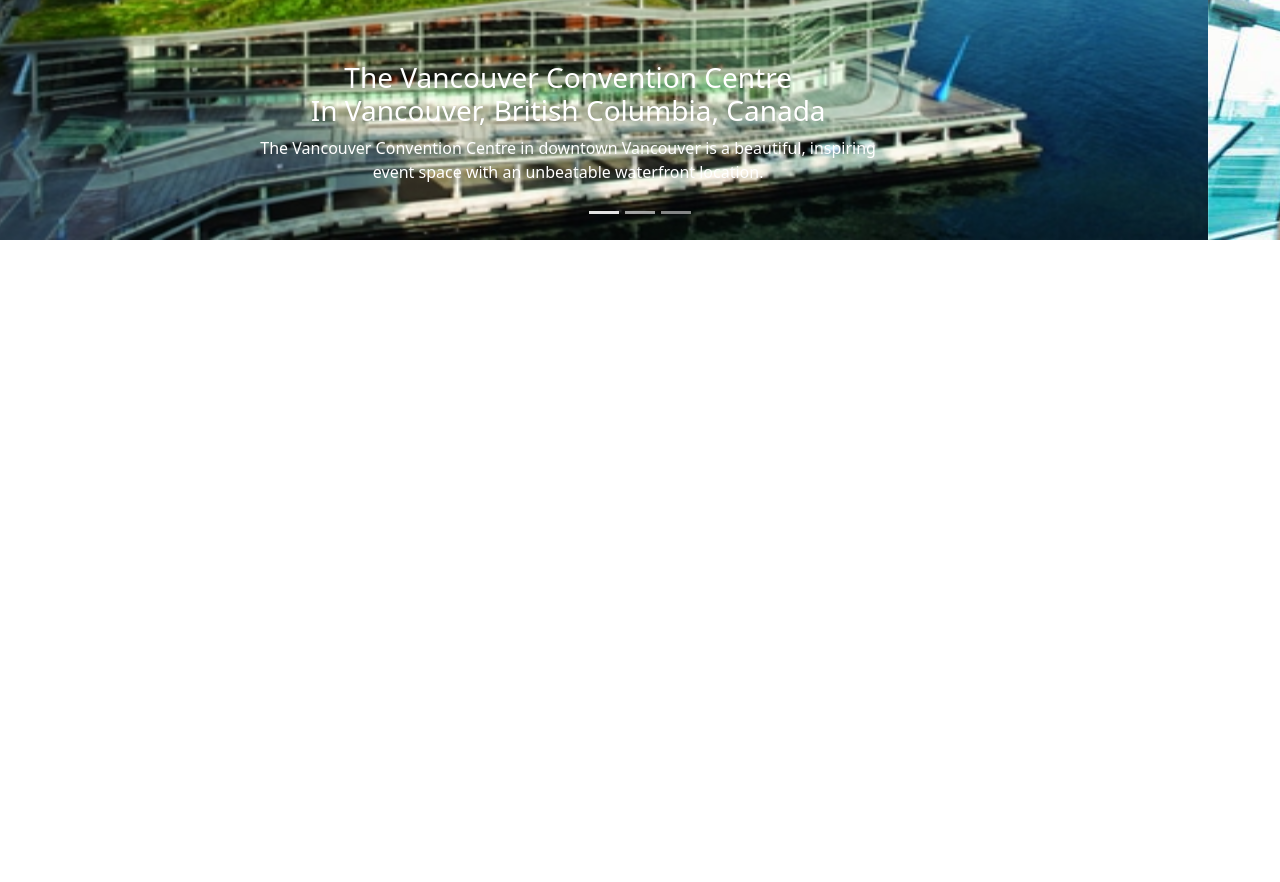
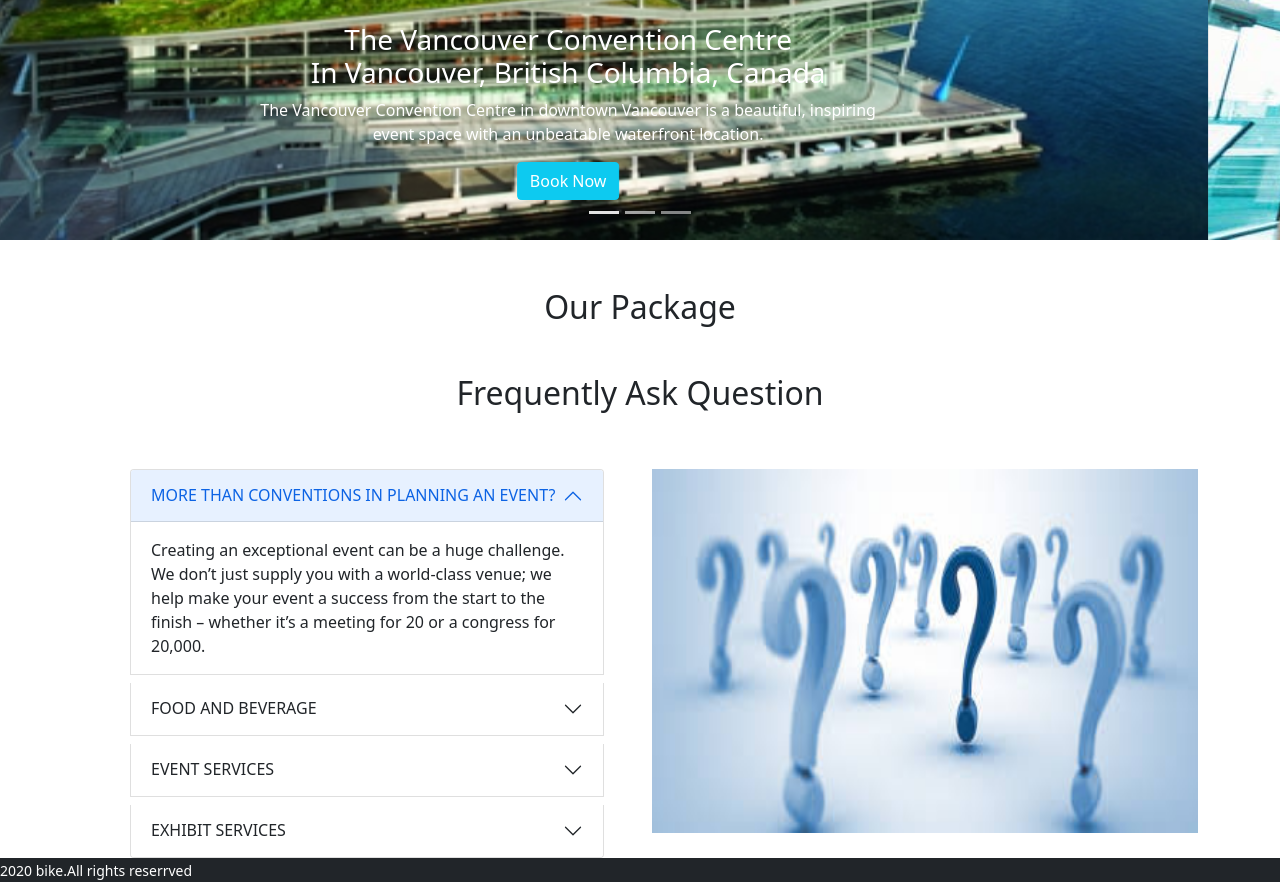
Before and after one commit to nosianuri/convention-center, a plain HTML site: page index.html in a window 1280 px wide. Shown: the part 400-1282 px from the top of the page. Before the commit the page ends 800 px from the top, so only its background shows below. Drawn offline with nearby package versions, Linux system fonts and the light colour scheme.

Commit message:
question

```diff
--- a/index.html
+++ b/index.html
@@ -41,7 +41,7 @@
           </nav>
        </section>
        <section>
-        <div id="carouselExampleCaptions" class="carousel slide" data-bs-ride="carousel">
+        <div id="carouselExampleCaptions" class="carousel slide bg-secondary" data-bs-ride="carousel">
             <div class="carousel-indicators">
               <button type="button" data-bs-target="#carouselExampleCaptions" data-bs-slide-to="0" class="active" aria-current="true" aria-label="Slide 1"></button>
               <button type="button" data-bs-target="#carouselExampleCaptions" data-bs-slide-to="1" aria-label="Slide 2"></button>
@@ -53,23 +53,34 @@
                 <div class="carousel-caption d-none d-md-block">
                   <h3>The Vancouver Convention Centre <br> In Vancouver, British Columbia, Canada</h3>
                   <p>The Vancouver Convention Centre in downtown Vancouver is a beautiful, inspiring <br> event space with an unbeatable waterfront location.</p>
+                  <div>
+                    <button class="btn btn-info text-white">Book Now</button>
+                 </div>
                 </div>
               </div>
               <div class="carousel-item">
                 <img  width="1440px" height="584px" src="images/convention-center-2.jpg" class="d-block w-100" alt="...">
                 <div class="carousel-caption d-none d-md-block">
-                  <h5>Second slide label</h5>
-                  <p>Some representative placeholder content for the second slide.</p>
-                </div>
+                    <h3>The Vancouver Convention Centre <br> In Vancouver, British Columbia, Canada</h3>
+                    <p>The Vancouver Convention Centre in downtown Vancouver is a beautiful, inspiring <br> event space with an unbeatable waterfront location.</p>
+                    <div>
+                      <button class="btn btn-info text-white">Book Now</button>
+                   </div>
+                  </div>
               </div>
               <div class="carousel-item">
                 <img width="1440px" height="584px" src="images/convention-center-4.jpg" class="d-block w-100" alt="...">
                 <div class="carousel-caption d-none d-md-block">
-                  <h5>Third slide label</h5>
-                  <p>Some representative placeholder content for the third slide.</p>
-                </div>
+                    <h3>The Vancouver Convention Centre <br> In Vancouver, British Columbia, Canada</h3>
+                    <p>The Vancouver Convention Centre in downtown Vancouver is a beautiful, inspiring <br> event space with an unbeatable waterfront location.</p>
+                    <div>
+                      <button class="btn btn-info text-white">Book Now</button>
+                   </div>
+                  </div>
               </div>
+
             </div>
+
             <button class="carousel-control-prev" type="button" data-bs-target="#carouselExampleCaptions" data-bs-slide="prev">
               <span class="carousel-control-prev-icon" aria-hidden="true"></span>
               <span class="visually-hidden">Previous</span>
@@ -81,6 +92,83 @@
           </div>
        </section>
     </header>
+    <main>
+        <!-- our package -->
+        <section class="container">
+            <div>
+                <h2 class="mt-5 d-flex justify-content-center">Our Package</h2>
+            </div>
+
+        </section>
+        <!-- frequently ask question -->
+        <section class="container">
+            <div class="mt-5 mb-5 d-flex justify-content-center">
+                <h2>
+                    Frequently Ask Question
+                </h2>
+            </div>
+            <div  class="d-flex justify-content-between">
+                <div class="accordion mx-5" id="accordionExample">
+                    <div class="accordion-item mb-2">
+                      <h2 class="accordion-header" id="headingOne">
+                        <button class="accordion-button" type="button" data-bs-toggle="collapse" data-bs-target="#collapseOne" aria-expanded="true" aria-controls="collapseOne">
+                            MORE THAN CONVENTIONS IN PLANNING AN EVENT?
+                        </button>
+                      </h2>
+                      <div id="collapseOne" class="accordion-collapse collapse show" aria-labelledby="headingOne" data-bs-parent="#accordionExample">
+                        <div class="accordion-body">
+                          Creating an exceptional event can be a huge challenge. We don’t just supply you with a world-class venue; we help make your event a success from the start to the finish – whether it’s a meeting for 20 or a congress for 20,000.
+                        </div>
+                      </div>
+                    </div>
+                    <div class="accordion-item mb-2">
+                      <h2 class="accordion-header" id="headingTwo">
+                        <button class="accordion-button collapsed" type="button" data-bs-toggle="collapse" data-bs-target="#collapseTwo" aria-expanded="false" aria-controls="collapseTwo">
+                            FOOD AND BEVERAGE
+                        </button>
+                      </h2>
+                      <div id="collapseTwo" class="accordion-collapse collapse" aria-labelledby="headingTwo" data-bs-parent="#accordionExample">
+                        <div class="accordion-body">
+                            We take great pride in our culinary expertise. The food and the care with which it’s served rival that of five-star restaurants, with tantalizing west coast cuisine – a mélange of the best ingredients, Asian influences and imaginative pairings.
+                        </div>
+                      </div>
+                    </div>
+                    <div class="accordion-item mb-2">
+                      <h2 class="accordion-header" id="headingThree">
+                        <button class="accordion-button collapsed" type="button" data-bs-toggle="collapse" data-bs-target="#collapseThree" aria-expanded="false" aria-controls="collapseThree">
+                            EVENT SERVICES
+                        </button>
+                      </h2>
+                      <div id="collapseThree" class="accordion-collapse collapse" aria-labelledby="headingThree" data-bs-parent="#accordionExample">
+                        <div class="accordion-body">
+                            We know the level of detail it takes to plan an exceptional event. At the Vancouver Convention Centre, we offer all the event services you may require. Along with our official suppliers – consistently given the highest ratings and recognized as industry leaders in their fields.
+                        </div>
+                      </div>
+                    </div>
+                    <div class="accordion-item">
+                      <h2 class="accordion-header" id="headingThree">
+                        <button class="accordion-button collapsed" type="button" data-bs-toggle="collapse" data-bs-target="#collapseThree" aria-expanded="false" aria-controls="collapseThree">
+                            EXHIBIT SERVICES
+                        </button>
+                      </h2>
+                      <div id="collapseThree" class="accordion-collapse collapse" aria-labelledby="headingThree" data-bs-parent="#accordionExample">
+                        <div class="accordion-body">
+                            Our exhibit space is designed for business transactions, the exchange of ideas, and the showcase of products and services. We offer 220,500 ft² (20,485 m²) of exhibit space in our West building, the size of nearly four National Football League football fields, and 91,000 ft² (8,500 m²) in our East building.
+                        </div>
+                      </div>
+                    </div>
+                  </div>
+                  <div>
+                      <img width="546px" height="364px" src="images/asked-1.jpg" alt="">
+                  </div>
+            </div>
+        </section>
+    </main>
+    <footer class="bg-dark text-white w-1440px h-280px">
+        <div>
+            <small>2020 bike.All rights reserrved</small>
+        </div>
+    </footer>
     <script src="https://cdn.jsdelivr.net/npm/bootstrap@5.1.3/dist/js/bootstrap.bundle.min.js" integrity="sha384-ka7Sk0Gln4gmtz2MlQnikT1wXgYsOg+OMhuP+IlRH9sENBO0LRn5q+8nbTov4+1p" crossorigin="anonymous"></script>
 </body>
 </html>
```
Also changed, not shown: images/asked-1.jpg (added), images/question-1.jpg (added), images/question.png (added).
